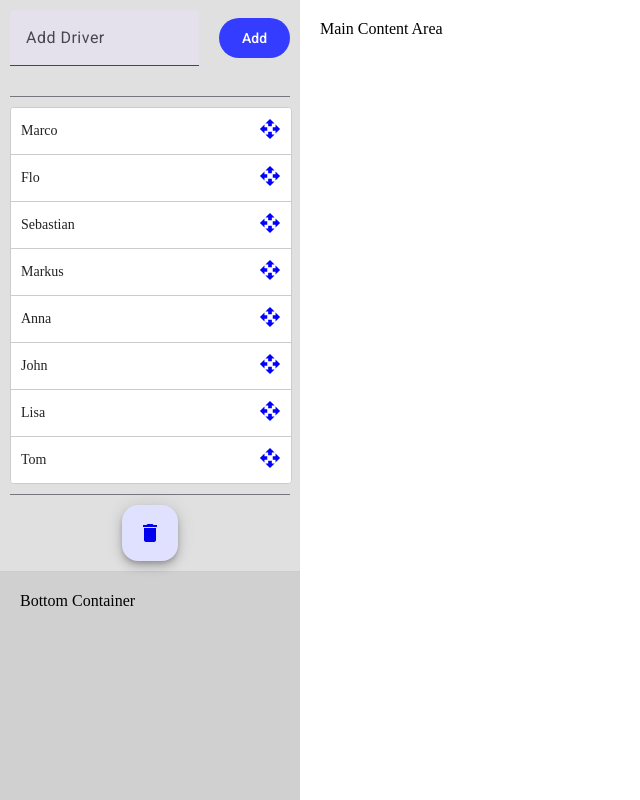
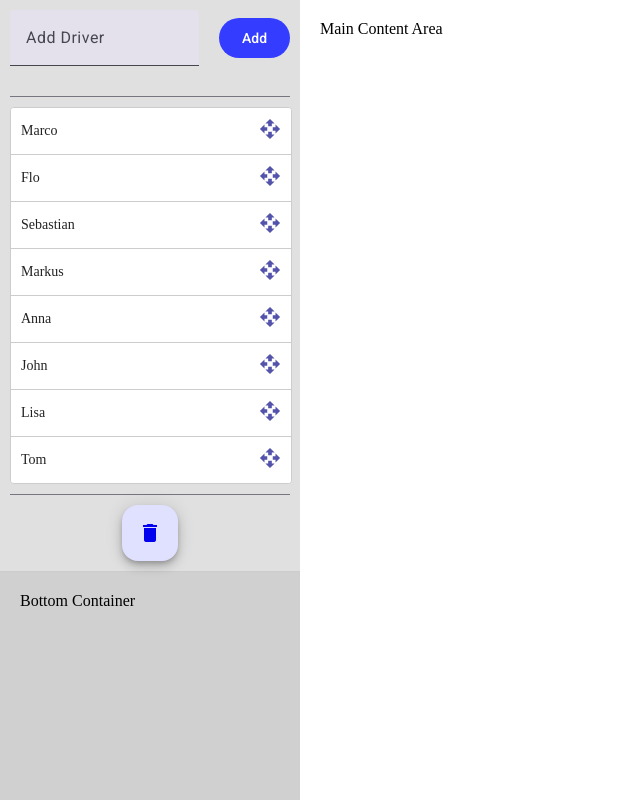
Before and after one commit to Marcoge/24h-helper, an Angular app: page / in a window 1280 px wide. Shown: the whole page, without its empty margins (0-640 px from the left). Built offline with nearby package versions, Linux system fonts and the light colour scheme.

Commit message:
Color adjustment in driver-handle.

```diff
--- a/src/app/driver-panel/driver-panel.component.scss
+++ b/src/app/driver-panel/driver-panel.component.scss
@@ -74,7 +74,7 @@ body {
 
 .driver-handle {
   cursor: move;
-  color: saturate($color: Blue, $amount: 50);
+  color: desaturate($color: blue, $amount: 65);
 }
 
 .driver-delete-container {
```
